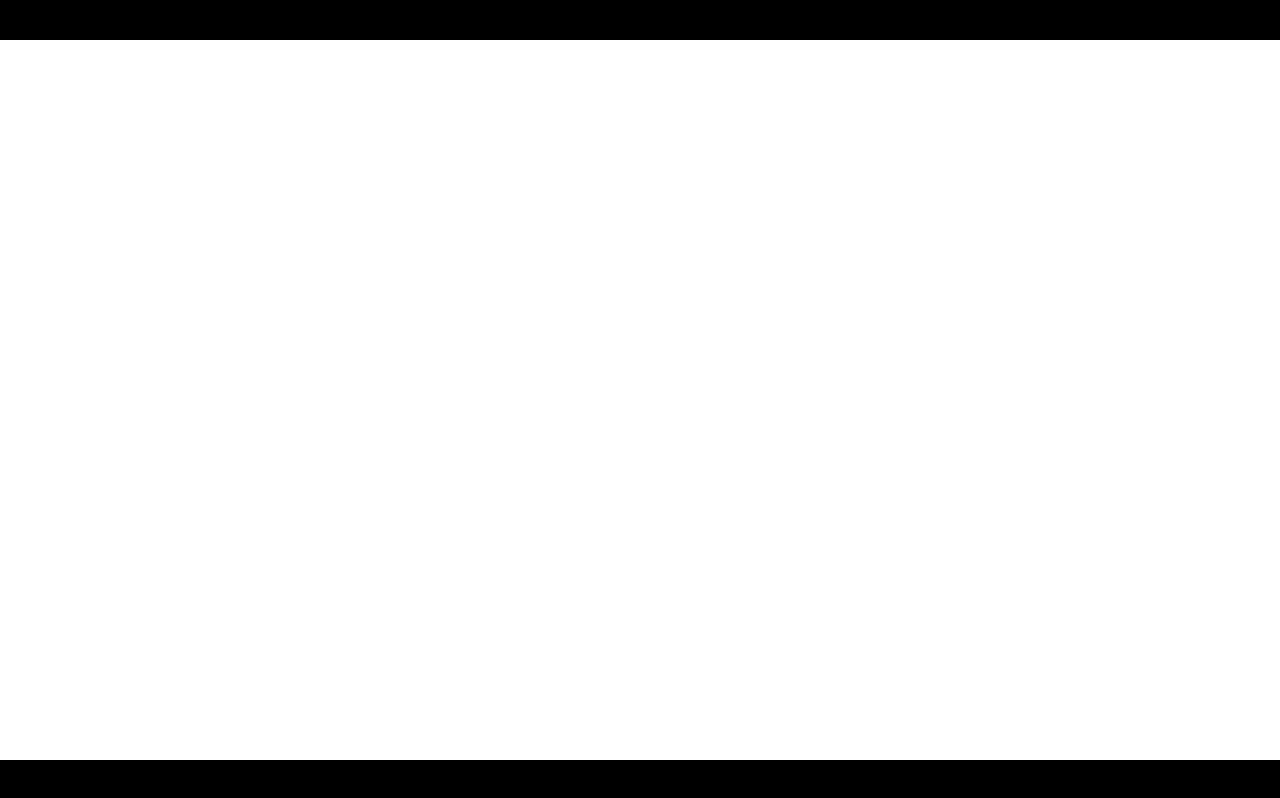
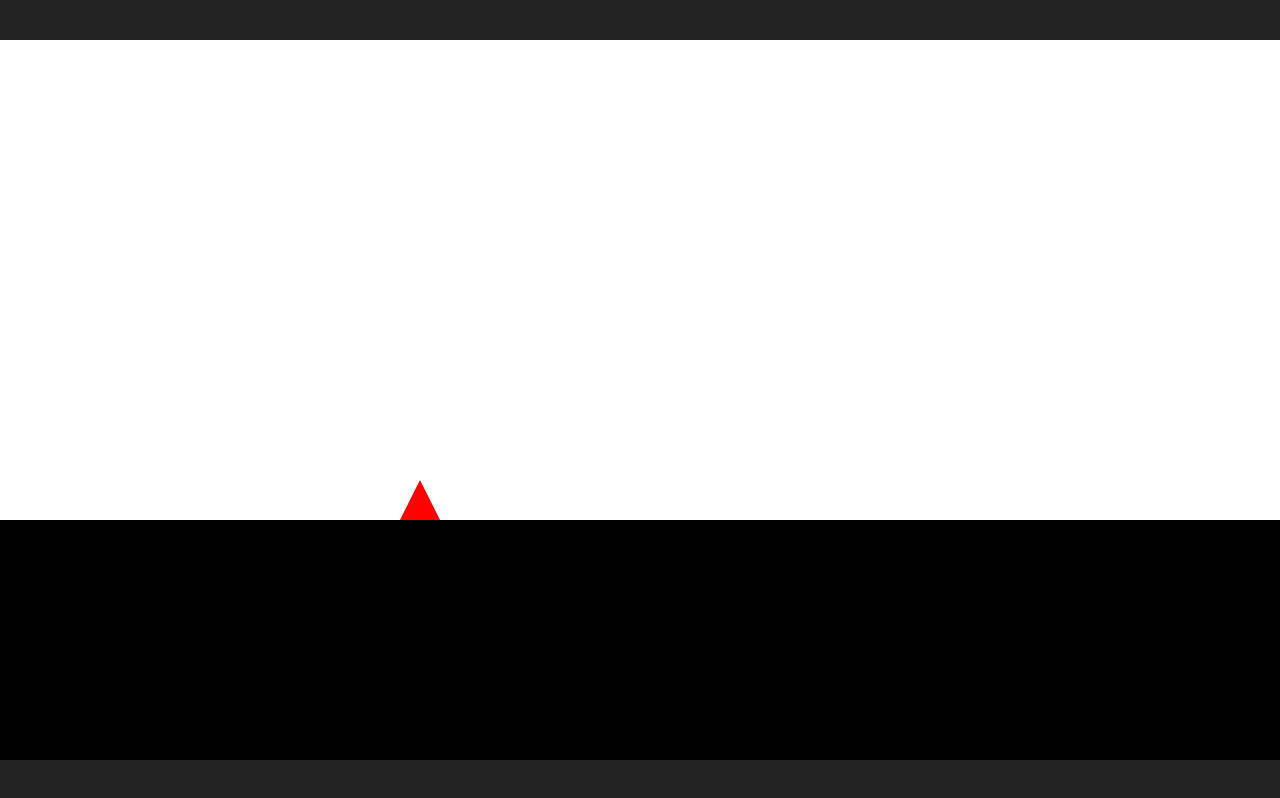
Before and after one commit to J-Meow/hack-club-campfire, a website built with Vite: page index.html in a window 1280 px wide. Built offline with nearby package versions, Linux system fonts and the light colour scheme.

Commit message:
Basic object rendering

```diff
--- a/src/main.js
+++ b/src/main.js
@@ -3,11 +3,35 @@ const canvas = document.querySelector("canvas")
 const ctx = canvas.getContext("2d")
 const width = 1600
 const height = 900
+const objects = [{ type: "spike", x: 500, y: 0, width: 50, height: 50 }]
 function draw() {
     ctx.save()
     ctx.scale(2, 2)
     ctx.clearRect(0, 0, width, height)
 
+    ctx.fillStyle = "white"
+    ctx.fillRect(0, 0, width, height)
+    ctx.fillStyle = "black"
+    ctx.fillRect(0, height - 300, width, 300)
+    objects.forEach((obj) => {
+        switch (obj.type) {
+            case "spike":
+                ctx.fillStyle = "red"
+                ctx.beginPath()
+                ctx.moveTo(obj.x, height - 300 - obj.y)
+                ctx.lineTo(obj.x + obj.width, height - 300 - obj.y)
+                ctx.lineTo(
+                    obj.x + obj.width / 2,
+                    height - 300 - obj.y - obj.height,
+                )
+                ctx.closePath()
+                ctx.fill()
+                break
+            default:
+                return
+        }
+    })
+
     ctx.restore()
     requestAnimationFrame(draw)
 }
--- a/src/style.css
+++ b/src/style.css
@@ -1,5 +1,5 @@
 html {
-    background: black;
+    background: #222;
 }
 canvas {
     position: fixed;
@@ -7,7 +7,7 @@ canvas {
     top: 50vh;
     aspect-ratio: 16/9;
     transform: translate(-50%, -50%);
-    background: white;
+    background: black;
 }
 @media not (min-width: calc(16/9 * 100vh)) {
     canvas {
```
